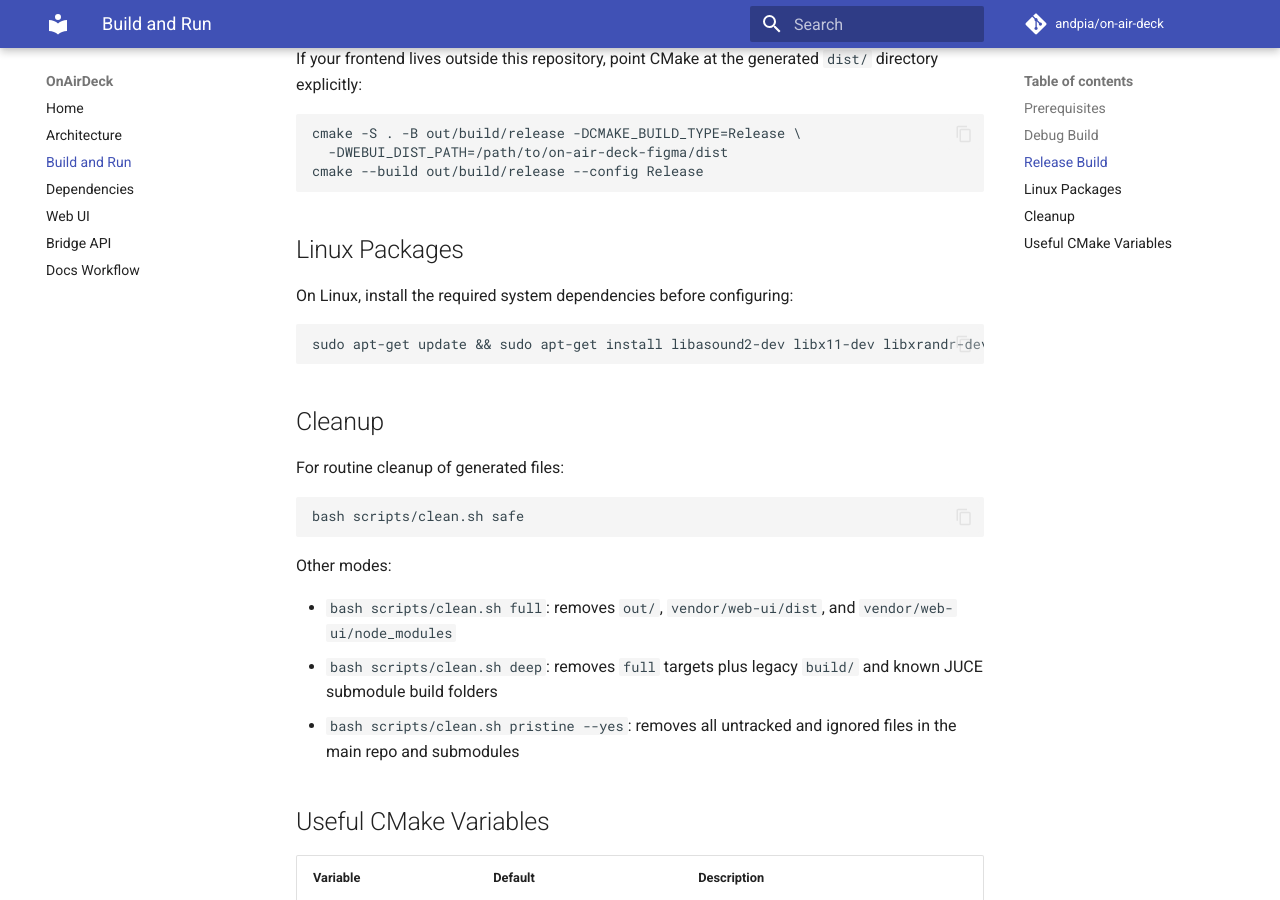
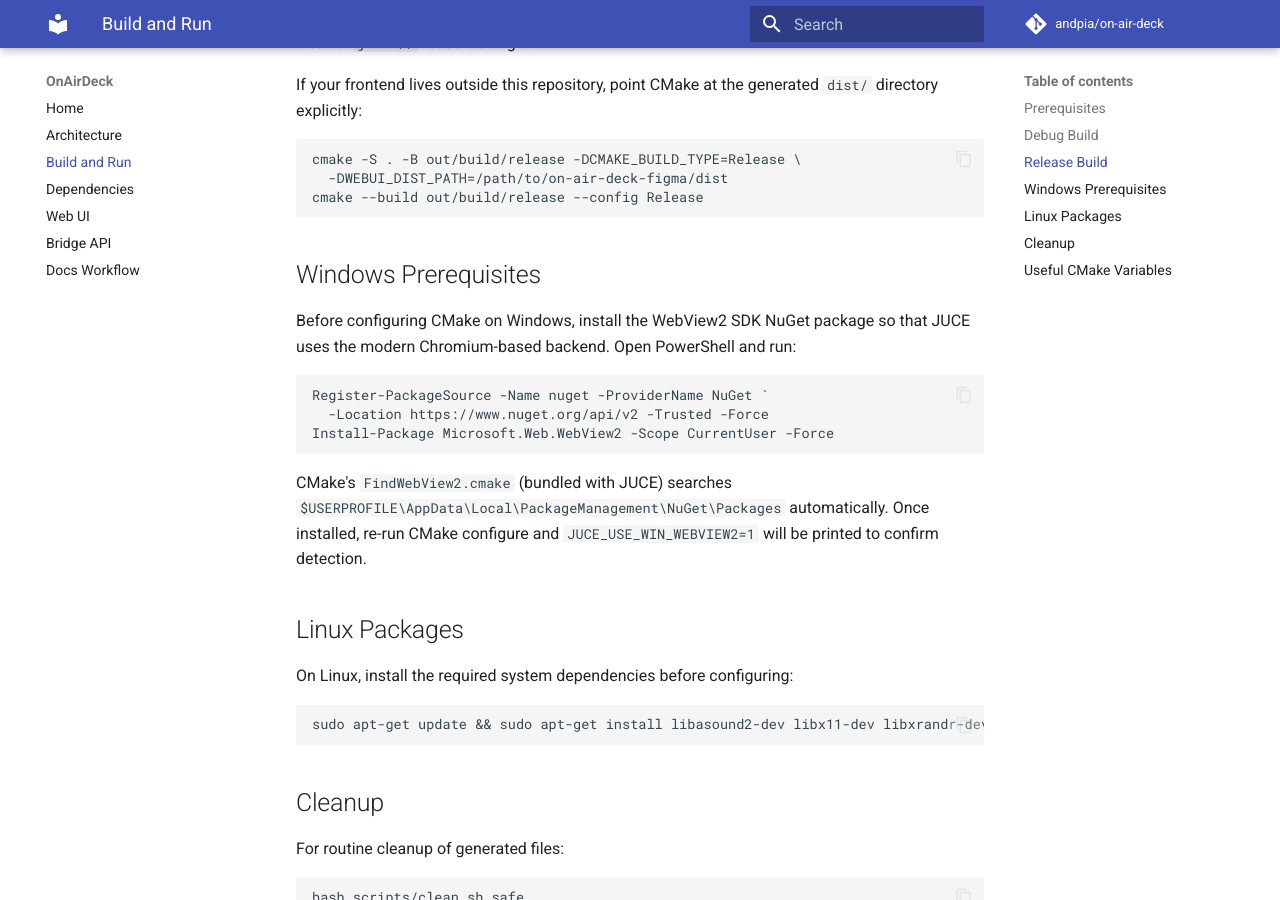
Before and after one commit to andpia/on-air-deck, an MkDocs documentation site: the page built from docs/build-and-run.md, in a window 1280 px wide and 900 px high, scrolled down 1389 px. Built offline with MkDocs 1.6.1 and Material for MkDocs 9.7.7, drawn with Linux system fonts in a browser that asks for light colours; comment, search, counter and statistics services are not loaded; some of the changed text lies outside the part shown.

Commit message:
fix: install WebView2 SDK in Windows CI to fix blank white screen
Agent-Logs-Url: https://github.com/andpia/on-air-deck/sessions/88844a66-a0d1-471f-b2b9-2ddbbfc37d4a

Co-authored-by: andpia <22129130+andpia@users.noreply.github.com>

````diff
--- a/docs/build-and-run.md
+++ b/docs/build-and-run.md
@@ -8,7 +8,7 @@
 - Access to the companion frontend repository `andpia/on-air-deck-figma` (included as `vendor/web-ui/` submodule by default)
   - Debug workflow: run the Vite development server
   - Release workflow: build `dist/` and pass it through `WEBUI_DIST_PATH`
-- **Windows only (optional)**: [Microsoft WebView2 SDK](https://developer.microsoft.com/en-us/microsoft-edge/webview2/) NuGet package to enable the Chromium-based backend and the bundled resource provider.  Without it the IE backend is used and assets are loaded via `file://`.
+- **Windows (required)**: [Microsoft WebView2 SDK](https://developer.microsoft.com/en-us/microsoft-edge/webview2/) NuGet package.  This enables the Chromium-based backend and the bundled resource provider.  Without it CMake falls back to the legacy IE backend, which does **not** support modern JavaScript (ES modules) — the app will display a blank white screen at runtime.
 
 Clone the repository with submodules:
 
@@ -57,6 +57,18 @@ cmake -S . -B out/build/release -DCMAKE_BUILD_TYPE=Release \
 cmake --build out/build/release --config Release
 ```
 
+## Windows Prerequisites
+
+Before configuring CMake on Windows, install the WebView2 SDK NuGet package so that JUCE uses the modern Chromium-based backend.  Open PowerShell and run:
+
+```powershell
+Register-PackageSource -Name nuget -ProviderName NuGet `
+  -Location https://www.nuget.org/api/v2 -Trusted -Force
+Install-Package Microsoft.Web.WebView2 -Scope CurrentUser -Force
+```
+
+CMake's `FindWebView2.cmake` (bundled with JUCE) searches `$USERPROFILE\AppData\Local\PackageManagement\NuGet\Packages` automatically.  Once installed, re-run CMake configure and `JUCE_USE_WIN_WEBVIEW2=1` will be printed to confirm detection.
+
 ## Linux Packages
 
 On Linux, install the required system dependencies before configuring:
````
Also changed, not shown: CMakeLists.txt (+9 -1 lines), README.md (+11 -6 lines), 1 other file.
